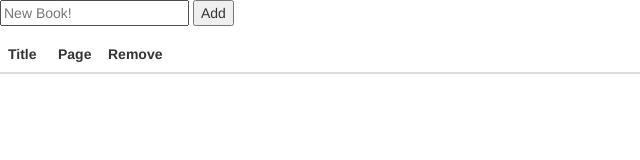
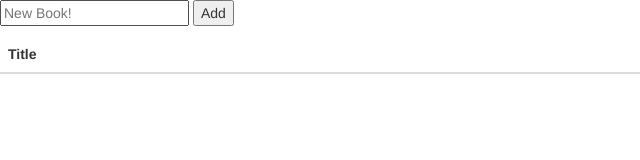
Before and after one commit to code2014account/BookClub, a plain HTML site: page index.html in a window 1280 px wide. Shown: the full height of the page, 0-640 px from the left. Drawn offline with nearby package versions, Linux system fonts and the light colour scheme.

Commit message:
removed stuff

```diff
--- a/index.html
+++ b/index.html
@@ -46,8 +46,6 @@
       <thead>
         <tr>
           <th field="title" width="50">Title</th>
-          <th field="pagenumber" width="50">Page</th>
-          <th field="remove">Remove</th>
         </tr>
       </thead>
       <tbody id="books">
@@ -71,6 +69,10 @@
 
       <script src="https://code.jquery.com/jquery-2.1.3.min.js"></script>
       <script src="scripts/script.js"></script>
+      <link rel="stylesheet" href="http://maxcdn.bootstrapcdn.com/bootstrap/3.3.6/css/bootstrap.min.css">
+      <script src="https://ajax.googleapis.com/ajax/libs/jquery/1.12.4/jquery.min.js"></script>
+      <script src="http://maxcdn.bootstrapcdn.com/bootstrap/3.3.6/js/bootstrap.min.js"></script>
+
   </body>
 
 </html>
```
